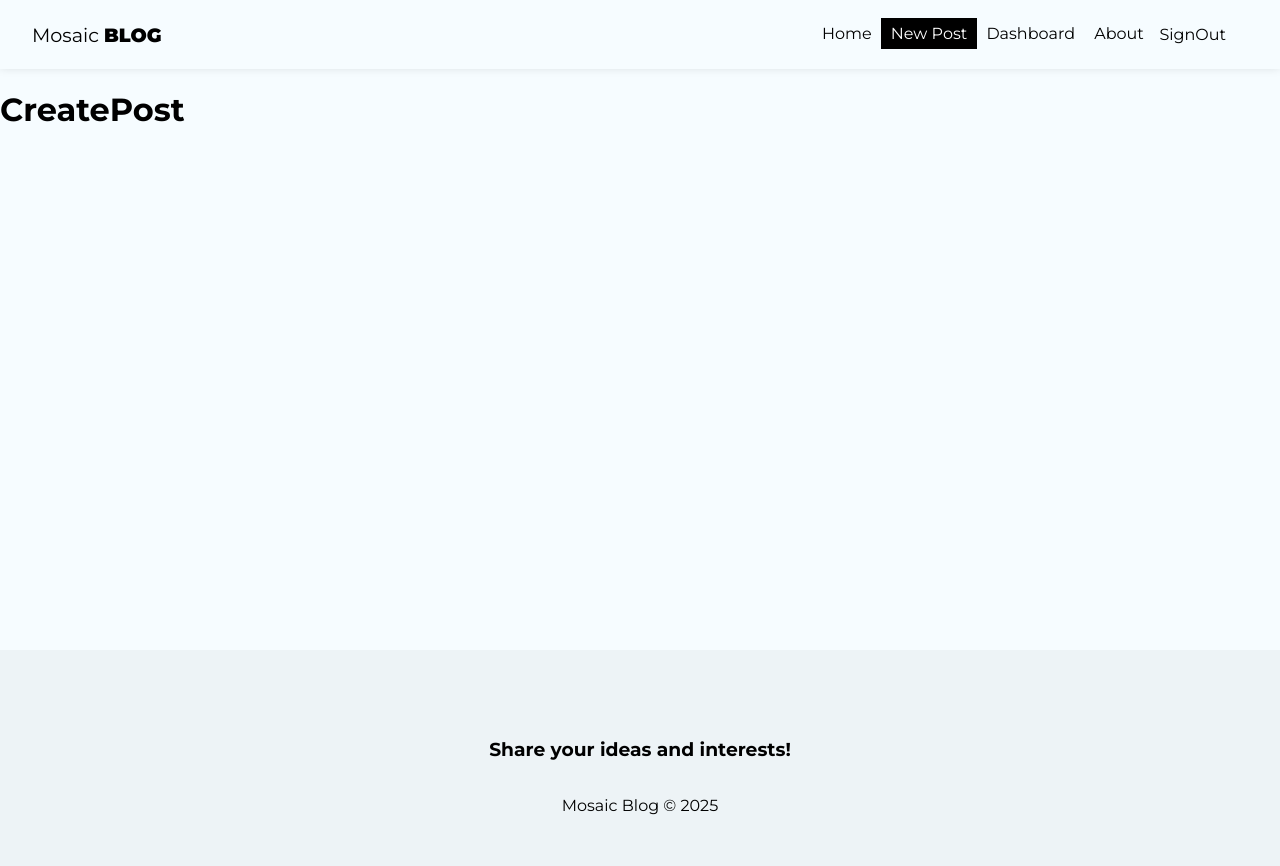
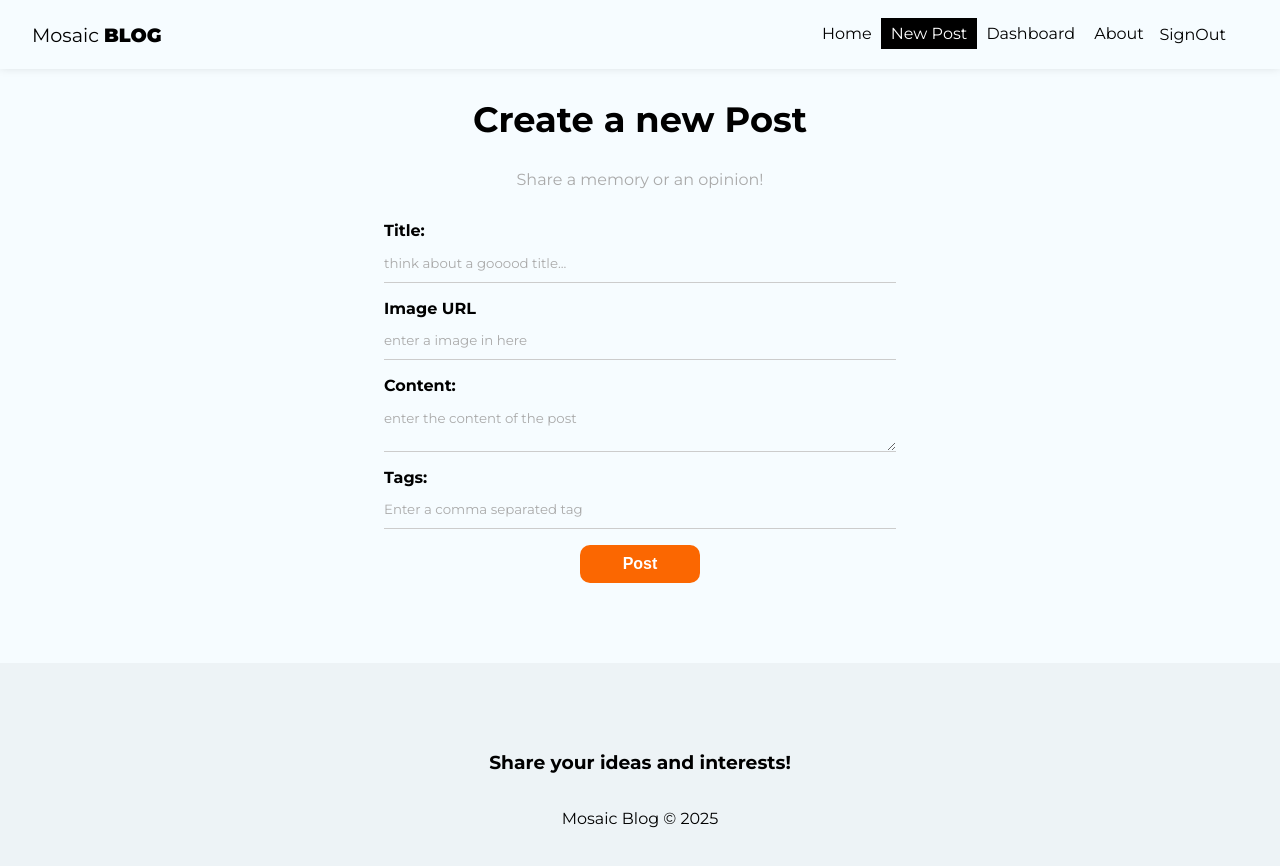
Before and after one commit to ViniciusFantin/MosaicJS, a React (Create React App) app in the folder mosaic/: page /posts/create in a window 1280 px wide. Shown: the top 866 px of the page. Built offline with nearby package versions, Linux system fonts and the light colour scheme; no server answers; sample sign-in values are in the browser's storage.

Commit message:
new - createPost

```diff
--- a/mosaic/src/hooks/useAuthentication.js
+++ b/mosaic/src/hooks/useAuthentication.js
@@ -80,21 +80,27 @@ export const useAuthentication = () => {
 
     try {
       await signInWithEmailAndPassword(auth, data.email, data.password);
-      setLoading(false);
     } catch (error) {
+      console.log(error.message);
+      console.log(typeof error.message);
+      console.log(error.message.includes("user-not"));
       let systemErrorMessage;
 
-      if (error.message.includes("user-not-found")) {
-        systemErrorMessage = "User not found.";
-      } else if (error.message.includes("wrong-password")) {
-        systemErrorMessage = "Wrong Password";
-      } else {
-        systemErrorMessage = "something wrong, try again later";
+      if (error.message.includes("invalid-credential")) {
+        systemErrorMessage = "E-mail ou Senha estão incorretos";
+      } //else if (error.message.includes("wrong-password")) {}
+      //systemErrorMessage = "Wrong Password";
+      else {
+        systemErrorMessage = "something went wrong, try again later";
       }
+      console.log(systemErrorMessage);
 
       setError(systemErrorMessage);
-      setLoading(false);
     }
+
+    console.log(error);
+
+    setLoading(false);
   };
 
   useEffect(() => {
--- /dev/null
+++ b/mosaic/src/hooks/useInsertDocuments.js
@@ -0,0 +1,64 @@
+import { useState, useEffect, useReducer } from "react";
+import { db } from "../firebase/config";
+import { collection, addDoc, Timestamp } from "firebase/firestore";
+
+const initialState = {
+  loading: null,
+  error: null,
+};
+
+const insertReducer = (state, action) => {
+  switch (action.type) {
+    case "LOADING":
+      return { loading: true, error: null };
+    case "INSERTED_DOC":
+      return { loading: false, error: null };
+    case "ERROR":
+      return { loading: false, error: action.payload };
+    default:
+      return state;
+  }
+};
+
+export const useInsertDocument = (docColletction) => {
+  const [response, dispatch] = useReducer(insertReducer, initialState);
+
+  //deal with memory leak
+  const [cancelled, setCancelled] = useState(false);
+
+  const checkCancelBeforeDispatch = (action) => {
+    if (!cancelled) {
+      dispatch(action);
+    }
+  };
+
+  const insertDocument = async (document) => {
+    checkCancelBeforeDispatch({
+      type: "LOADING",
+    });
+
+    try {
+      const newDocument = { ...document, createdAt: Timestamp.now() };
+
+      const insertedDocument = await addDoc(
+        collection(db, docColletction),
+        newDocument
+      );
+      checkCancelBeforeDispatch({
+        type: "INSERTED_DOC",
+        payload: insertedDocument,
+      });
+    } catch (error) {
+      checkCancelBeforeDispatch({
+        type: "ERROR",
+        payload: error.message,
+      });
+    }
+  };
+
+  useEffect(() => {
+    return () => setCancelled(true);
+  }, []);
+
+  return { insertDocument, response };
+};
--- a/mosaic/src/pages/CreatePost/CreatePost.js
+++ b/mosaic/src/pages/CreatePost/CreatePost.js
@@ -1,9 +1,93 @@
 import styles from "./CreatePost.module.css";
 
+import { useState } from "react";
+import { useNavigate } from "react-router-dom";
+import { useAuthValue } from "../../context/AuthContext";
+import { useInsertDocument } from "../../hooks/useInsertDocuments";
+
 const CreatePost = () => {
+  const [title, setTitle] = useState("");
+  const [image, setImage] = useState("");
+  const [body, setBody] = useState("");
+  const [tags, setTags] = useState([]);
+  const [formError, setFormError] = useState("");
+
+  const { user } = useAuthValue();
+
+  const { insertDocument, response } = useInsertDocument("posts");
+
+  const handleSubmit = (e) => {
+    e.preventDefault();
+    setFormError("");
+
+    insertDocument({
+      title,
+      image,
+      body,
+      tags,
+      uid: user.uid,
+      createdBy: user.displayName,
+    });
+
+    // redirect home Page
+  };
+
   return (
-    <div>
-      <h1>CreatePost</h1>
+    <div className={styles.create_post}>
+      <h2>Create a new Post</h2>
+      <p>Share a memory or an opinion!</p>
+      <form onSubmit={handleSubmit}>
+        <label>
+          {" "}
+          <span> Title:</span>
+          <input
+            type="text"
+            naome="text"
+            required
+            placeholder="think about a gooood title..."
+            onChange={(e) => setTitle(e.target.value)}
+            value={title}
+          />
+        </label>
+        <label>
+          <span>Image URL</span>
+          <input
+            type="text"
+            name="image"
+            required
+            placeholder="enter a image in here"
+            onChange={(e) => setImage(e.target.value)}
+            value={image}
+          />
+        </label>
+        <label>
+          <span>Content: </span>
+          <textarea
+            name="body"
+            required
+            placeholder="enter the content of the post"
+            onChange={(e) => setBody(e.target.value)}
+            value={body}
+          ></textarea>
+        </label>
+        <label>
+          <span>Tags: </span>
+          <input
+            type="text"
+            name="Tags"
+            placeholder="Enter a comma separated tag "
+            onChange={(e) => setTags(e.target.value)}
+            value={tags}
+          />
+        </label>
+        {!response.loading && <button className="btn">Post</button>}
+        {response.loading && (
+          <button className="btn" disabled>
+            Loading...
+          </button>
+        )}
+        {response.error && <p className="error"> {response.error} </p>}
+      </form>
     </div>
   );
 };
--- a/mosaic/src/pages/CreatePost/CreatePost.module.css
+++ b/mosaic/src/pages/CreatePost/CreatePost.module.css
@@ -0,0 +1,11 @@
+.create_post {
+  text-align: center;
+}
+.create_post h2 {
+  font-size: 2.2em;
+}
+
+.create_post p {
+  color: #aaa;
+  margin-bottom: 2em;
+}
--- a/mosaic/src/pages/Login/Login.js
+++ b/mosaic/src/pages/Login/Login.js
@@ -36,7 +36,7 @@ const Login = () => {
       <p>Please, enter with your account and scroll it</p>
       <form onSubmit={handleSubmit}>
         <label>
-          <span>E-mail</span>
+          <span>E-mail: </span>
           <input
             type="email"
             name="email"
@@ -45,7 +45,7 @@ const Login = () => {
             onChange={(e) => setEmail(e.target.value)}
             value={email}
           />
-          <span>Password</span>
+          <span>Password:</span>
           <input
             type="password"
             name="password"
```
